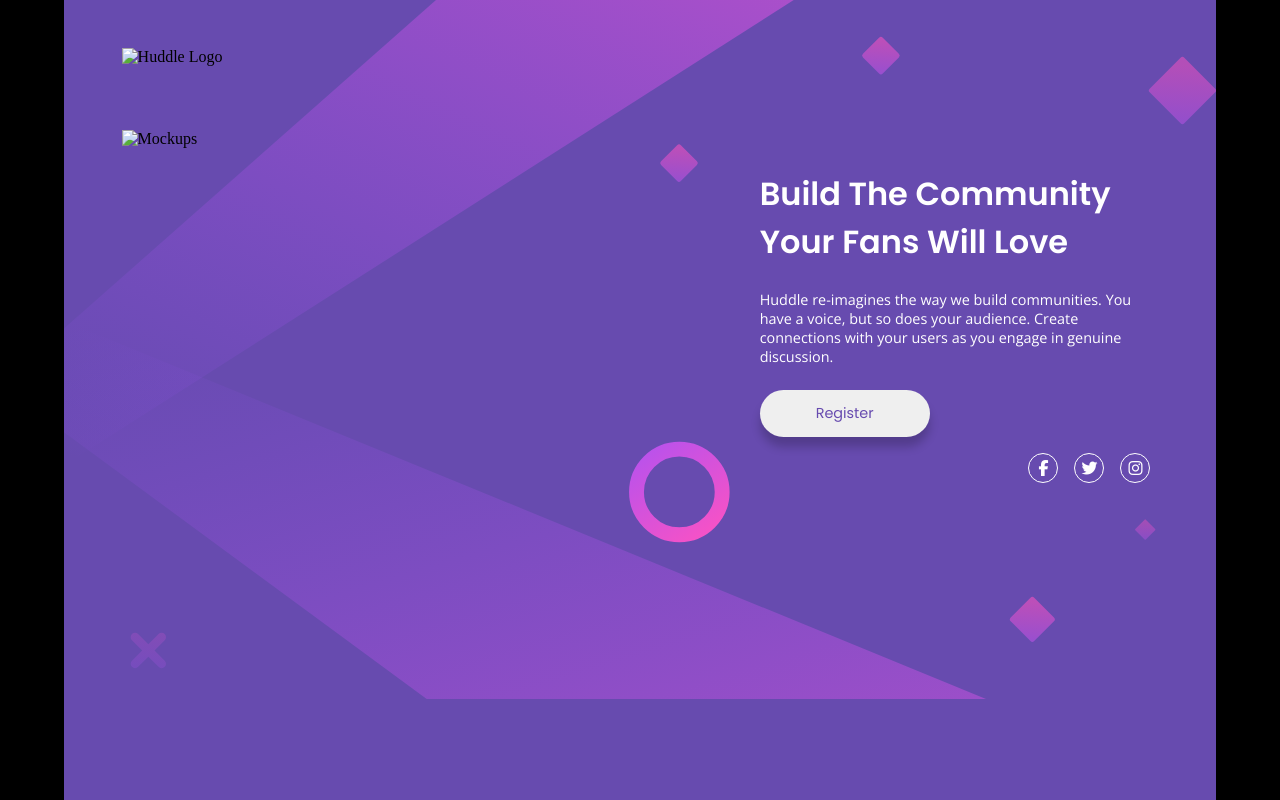
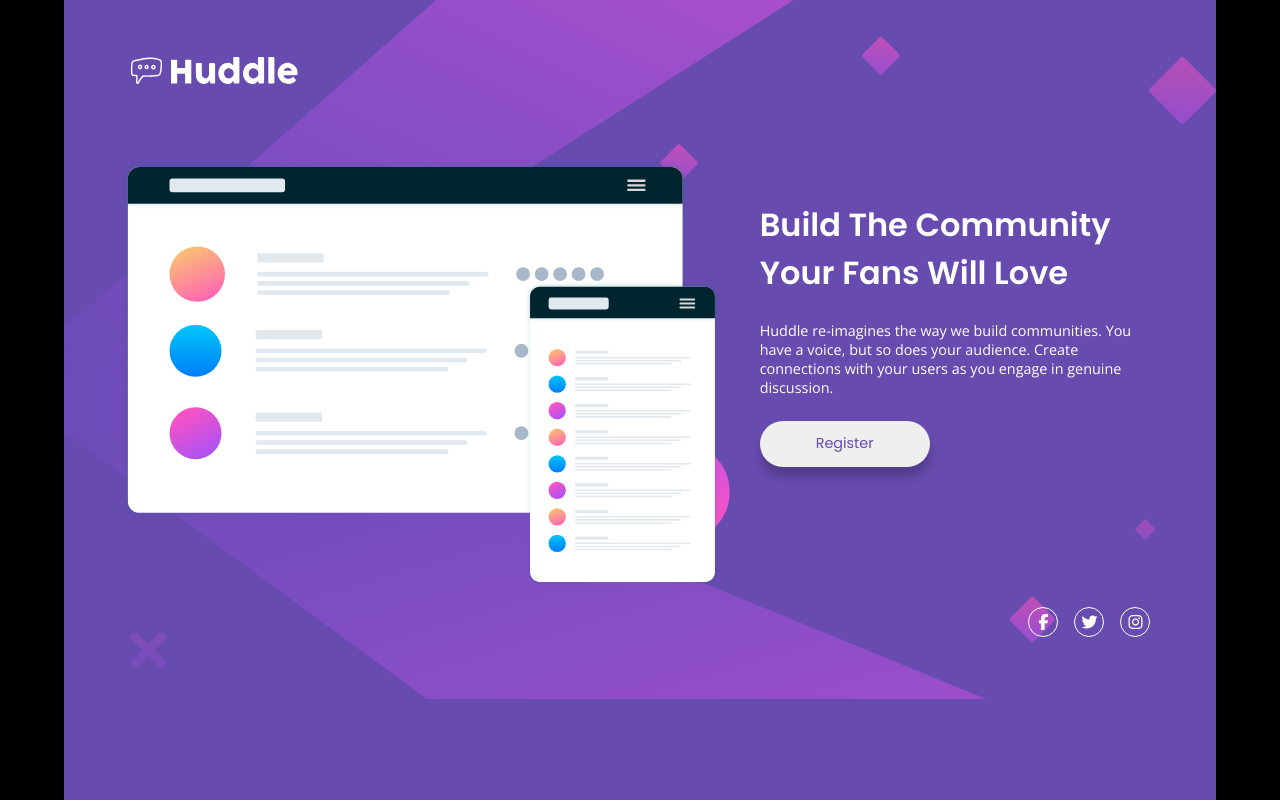
Before and after one commit to adil-khursheed/Huddle-landing-page-with-a-single-introductory-section, a plain HTML site: page index.html in a window 1280 px wide. Drawn offline with nearby package versions, Linux system fonts and the light colour scheme.

Commit message:
Update index.html

```diff
--- a/index.html
+++ b/index.html
@@ -9,7 +9,7 @@
       rel="icon"
       type="image/png"
       sizes="32x32"
-      href="./images/favicon-32x32.png"
+      href="./favicon-32x32.png"
     />
 
     <title>
@@ -24,12 +24,12 @@
   <body>
     <div class="container">
     <header>
-      <img src="images/logo.svg" alt="Huddle Logo" />
+      <img src="logo.svg" alt="Huddle Logo" />
     </header>
     <main>
       <div id="main-section">
       <div class="left-col">
-        <img src="images/illustration-mockups.svg" alt="Mockups" />
+        <img src="illustration-mockups.svg" alt="Mockups" />
       </div>
       <div class="right-col">
         <h1 class="heading">Build The Community Your Fans Will Love</h1>
```
